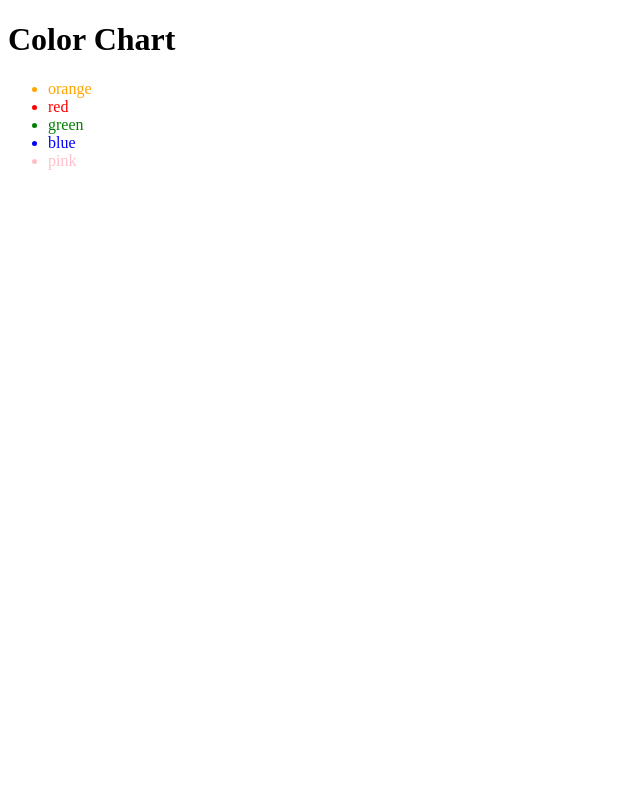
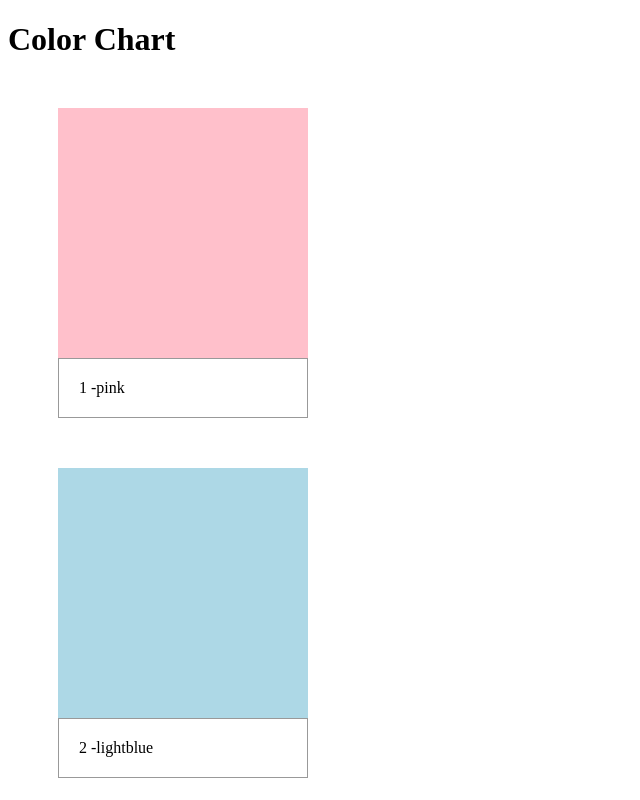
Before and after one commit to yuna-c/React-tutorial, a React (Create React App) app: page / in a window 1280 px wide. Shown: the top 800 px of the page, without its empty margins (0-640 px from the left). Built offline with nearby package versions, Linux system fonts and the light colour scheme.

Commit message:
1121 부모컴퍼넌트에 props를 이용해서 자식 컴포넌트로 데이터 전달

```diff
--- a/src/App.jsx
+++ b/src/App.jsx
@@ -1,27 +1,15 @@
+import Card from './card/Card';
+
 export default function App() {
-	const colors = ['orange', 'red', 'green', 'blue', 'pink'];
+	const colors = ['pink', 'lightblue', 'lightcoral', 'lightcyan', 'lightgreen'];
+
 	return (
 		<>
 			<h1>Color Chart</h1>
-
-			<ul>
-				{/* <li style={{ backgroundColor: '#000' }}></li>
-				<li style={{ backgroundColor: '#111' }}></li>
-				<li style={{ backgroundColor: '#222' }}></li>
-				<li style={{ backgroundColor: '#333' }}></li>
-				<li style={{ backgroundColor: '#444' }}></li> */}
-				{colors.map((color, idx) => {
-					return (
-						//return문에서 map을 통해 반복적으로 생성되는 가상돔 요소에는 무조건 고유의 key값을 줘야함
-						//리액트로 하여금 여러개의 반복 요소 중에서 수정 요소를 효율적으로 비교 탐색 하기 위함
-						//key값 고유문자 값 만들기 color + idx/ performance().now+idx/
-						// DB의 각 데이터에 내장되어 있는 Object_id를 활용하거나 실제 데이터와 순번을 결합해서 고유문자값 생성
-						<li key={color + idx} style={{ color: color }}>
-							{color}
-						</li>
-					);
-				})}
-			</ul>
+			{colors.map((color, idx) => {
+				// 컴포넌트 호출시 특정 값을 key={value} 형태로 컴포넌트 내부에 전달 가능 {props}
+				return <Card key={color + idx} colorName={color} index={idx} />;
+			})}
 		</>
 	);
 }
--- /dev/null
+++ b/src/card/Card.jsx
@@ -0,0 +1,13 @@
+import './Card.scss';
+export default function Card(props) {
+	// 부모 컴퍼넌트에 전달되는 요소들을 props라는 객체로 묶어서 자식 컴포넌트의 파라미터로 전달 받음
+	console.log(props);
+	return (
+		<article className='card'>
+			<div className='bgBox' style={{ backgroundColor: props.colorName }}></div>
+			<div className='txtBox'>
+				{props.index + 1} -{props.colorName}
+			</div>
+		</article>
+	);
+}
--- /dev/null
+++ b/src/card/Card.scss
@@ -0,0 +1,18 @@
+* {
+	box-sizing: border-box;
+}
+.card {
+	width: 250px;
+	margin: 50px;
+	.bgBox {
+		width: 100%;
+		height: 250px;
+	}
+	.txtBox {
+		width: 100%;
+		padding: 20px;
+		font-size: 1rem;
+		background-color: #fff;
+		border: 1px solid #999;
+	}
+}
```
